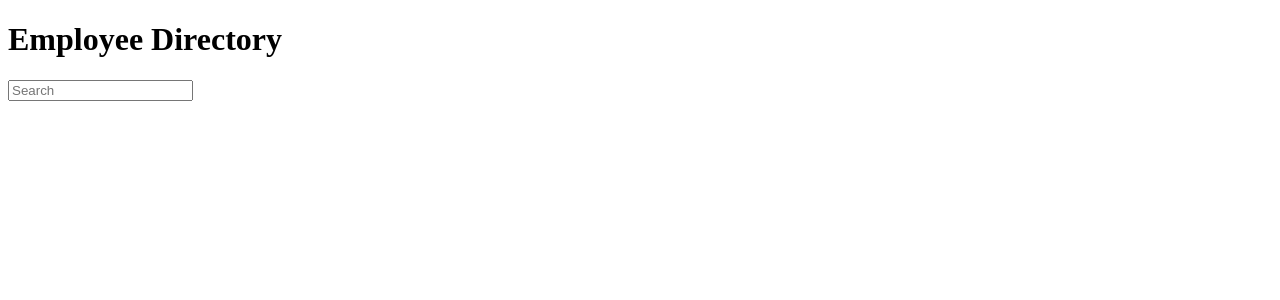
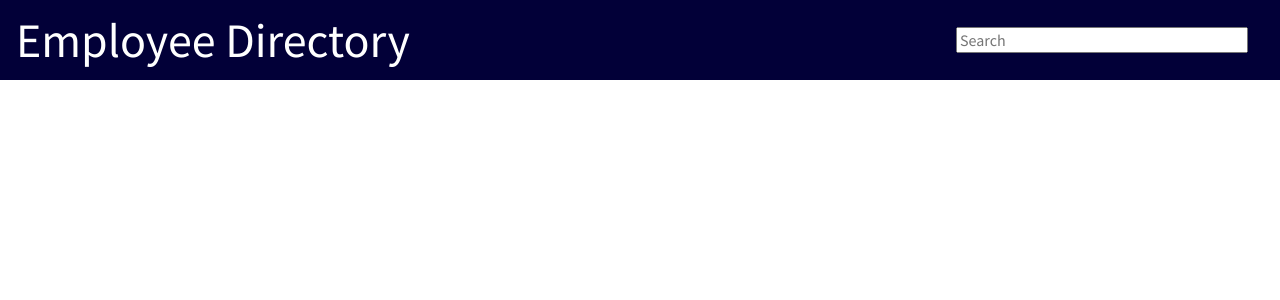
Before and after one commit to SierraChapman/employee-directory, a React (Create React App) app: page / in a window 1280 px wide. Shown: the top 300 px of the page. Built offline with nearby package versions, Linux system fonts and the light colour scheme.

Commit message:
style Navbar

```diff
--- a/public/index.html
+++ b/public/index.html
@@ -9,6 +9,8 @@
       content="Employee Directory"
     />
     <title>React App</title>
+    <link rel="stylesheet" href="%PUBLIC_URL%/reset.css">
+    <link href="https://fonts.googleapis.com/css2?family=Source+Sans+Pro:wght@400;600;700&display=swap" rel="stylesheet">
   </head>
   <body>
     <noscript>You need to enable JavaScript to run this app.</noscript>
--- /dev/null
+++ b/public/reset.css
@@ -0,0 +1,48 @@
+/* http://meyerweb.com/eric/tools/css/reset/
+   v2.0 | 20110126
+   License: none (public domain)
+*/
+
+html, body, div, span, applet, object, iframe,
+h1, h2, h3, h4, h5, h6, p, blockquote, pre,
+a, abbr, acronym, address, big, cite, code,
+del, dfn, em, img, ins, kbd, q, s, samp,
+small, strike, strong, sub, sup, tt, var,
+b, u, i, center,
+dl, dt, dd, ol, ul, li,
+fieldset, form, label, legend,
+table, caption, tbody, tfoot, thead, tr, th, td,
+article, aside, canvas, details, embed,
+figure, figcaption, footer, header, hgroup,
+menu, nav, output, ruby, section, summary,
+time, mark, audio, video {
+	margin: 0;
+	padding: 0;
+	border: 0;
+	font-size: 100%;
+	font: inherit;
+	vertical-align: baseline;
+}
+/* HTML5 display-role reset for older browsers */
+article, aside, details, figcaption, figure,
+footer, header, hgroup, menu, nav, section {
+	display: block;
+}
+body {
+	line-height: 1;
+}
+ol, ul {
+	list-style: none;
+}
+blockquote, q {
+	quotes: none;
+}
+blockquote:before, blockquote:after,
+q:before, q:after {
+	content: '';
+	content: none;
+}
+table {
+	border-collapse: collapse;
+	border-spacing: 0;
+}
--- a/src/App.js
+++ b/src/App.js
@@ -1,5 +1,6 @@
 import React, { useReducer } from 'react';
 import Navbar from './Navbar';
+import './style.css';
 
 const employees = require("./db/employee.json");
 
--- a/src/Navbar/index.js
+++ b/src/Navbar/index.js
@@ -1,11 +1,12 @@
 import React, {} from 'react';
+import "./style.css";
 
 function Navbar() {
 
   return (
     <header>
       <h1>Employee Directory</h1>
-      <input type="text" name="filter" placeholder="Search" />
+      <input type="text" name="filter" placeholder="Search" size="30"/>
     </header>
   );
 }
--- a/src/Navbar/style.css
+++ b/src/Navbar/style.css
@@ -0,0 +1,19 @@
+header {
+    background-color: #020038;
+    color: #FFFFFF;
+
+    display: flex;
+    flex-direction: row;
+    align-items: center;
+}
+
+header h1 {
+    font-size: 3rem;
+
+    margin: 1rem;
+}
+
+header input {
+    margin-left: auto;
+    margin-right: 2rem;
+}
--- /dev/null
+++ b/src/style.css
@@ -0,0 +1,4 @@
+html, body, input {
+    font-family: 'Source Sans Pro', sans-serif;
+    font-size: 16px;
+}
```
